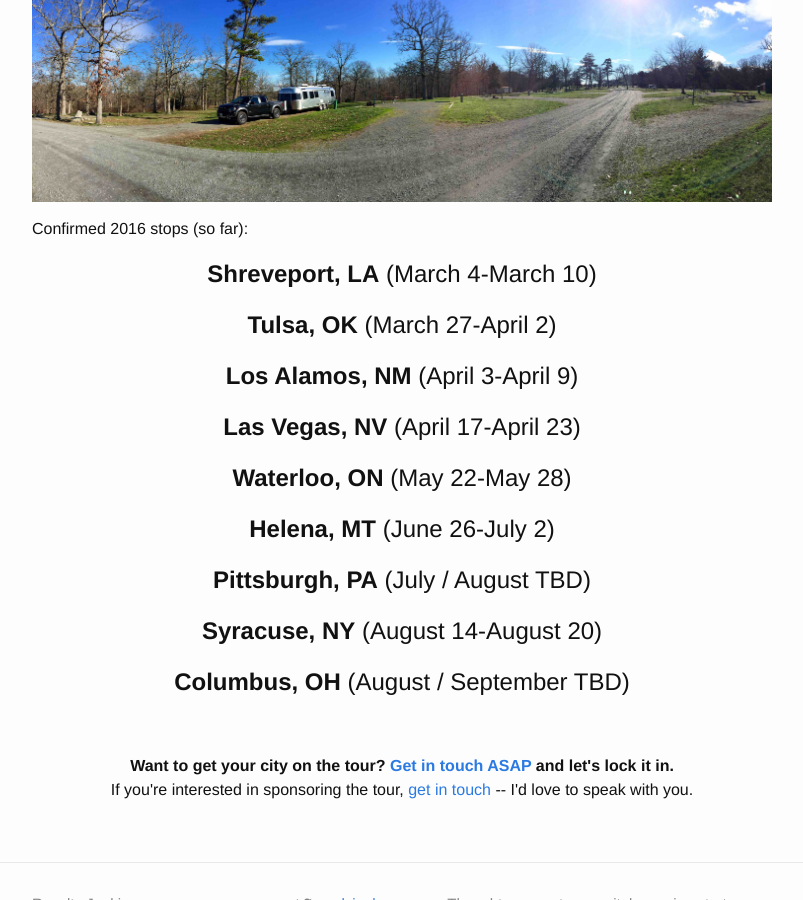
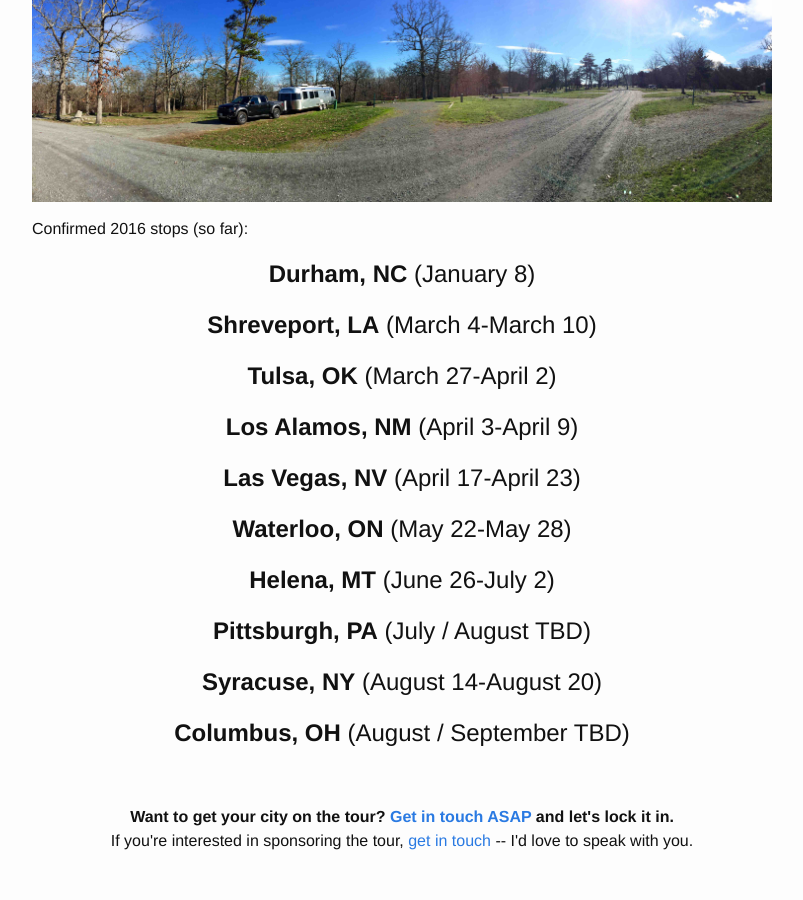
Before and after one commit to paulsingh/paulsingh.github.io, a Jekyll site: the page built from tech-tour.md, in a window 1280 px wide and 900 px high, scrolled down 435 px. Shown: the whole window, without its empty margins (238-1041 px from the left). Built offline with Jekyll 4.4.1, drawn with Linux system fonts in a browser that asks for light colours.

Commit message:
Adding Durham to the tech tour.

```diff
--- a/tech-tour.md
+++ b/tech-tour.md
@@ -16,6 +16,8 @@ permalink: /tech-tour/
 <br>
 
 <p >Confirmed 2016 stops (so far):</p>
+
+<h1 align="center"><strong>Durham, NC</strong> (January 8)</h1>
 
 <h1 align="center"><strong>Shreveport, LA</strong> (March 4-March 10)</h1>
 
```
